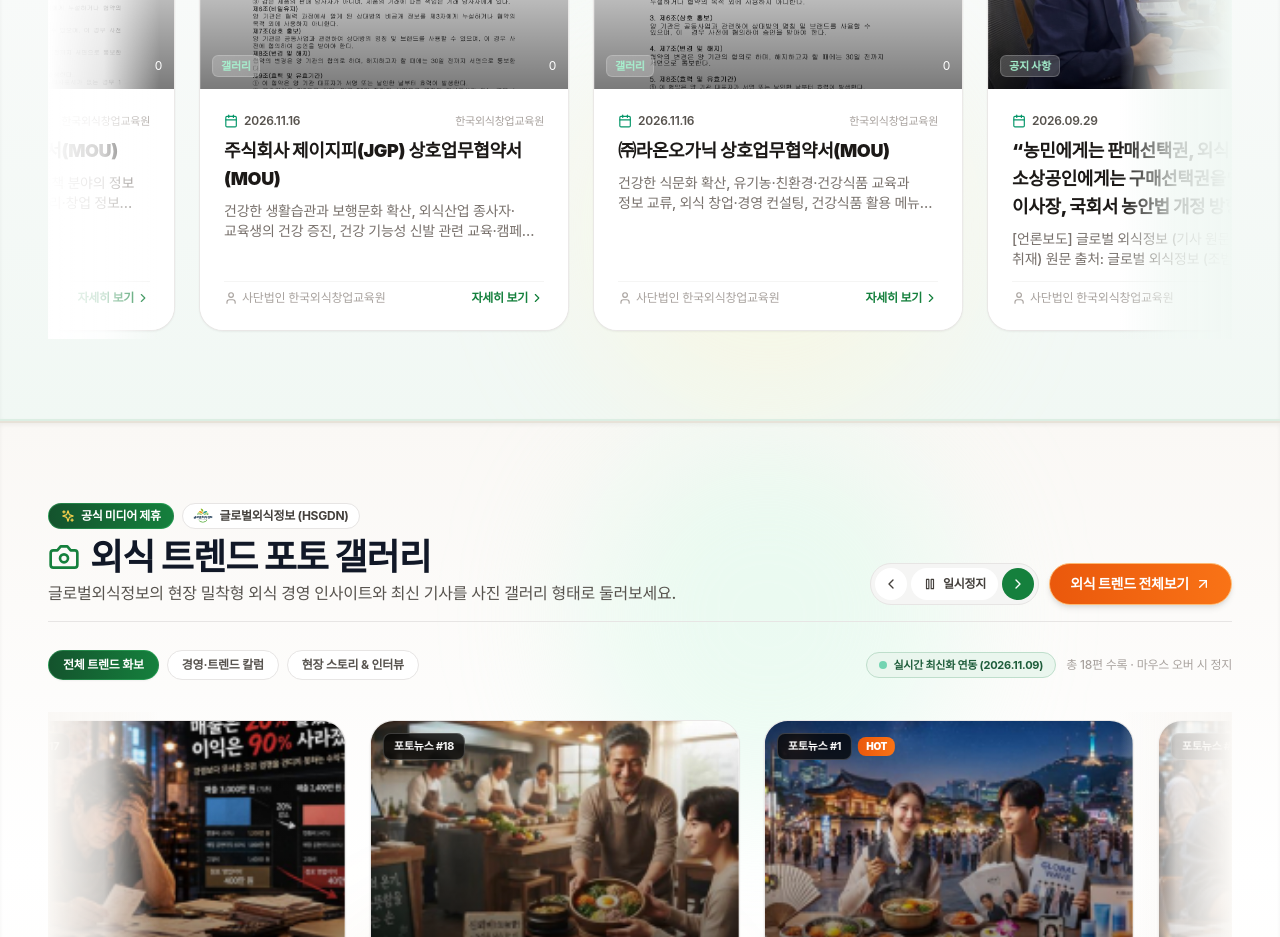
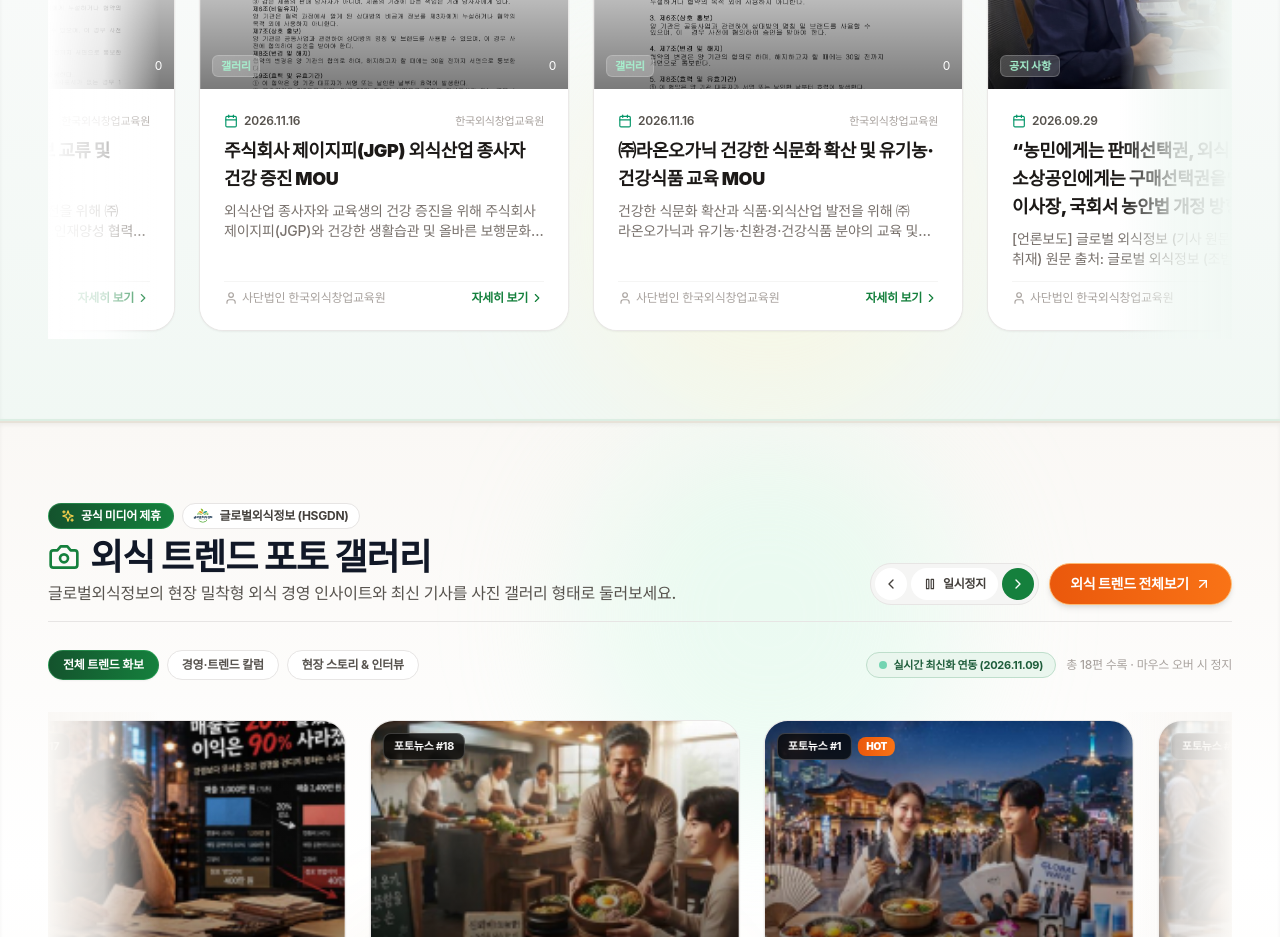
Before and after one commit to Suckholee/KFSSEC, a React (Vite) app: page / in a window 1280 px wide. Shown: the part 1840-2777 px from the top of the page. Built offline with nearby package versions, Linux system fonts and the light colour scheme; no server answers; a web font is replaced by a local one.

Commit message:
content: focus MOU articles on cooperation details

```diff
--- a/src/data/mouAgreements.js
+++ b/src/data/mouAgreements.js
@@ -6,7 +6,7 @@ export const MOU_AGREEMENT_POSTS = [
     "galleryCategory": "partners",
     "isPinned": false,
     "isDemo": false,
-    "title": "㈜한국취업경제 상호업무협약서(MOU)",
+    "title": "㈜한국취업경제 외식·취업 정보 교류 및 인재양성 MOU",
     "date": "2026.11.16",
     "author": "사단법인 한국외식창업교육원",
     "views": 0,
@@ -23,7 +23,7 @@ export const MOU_AGREEMENT_POSTS = [
       "상호업무협약서",
       "㈜한국취업경제"
     ],
-    "content": "외식·창업 교육과 취업·청년경제·고용정책 분야의 정보 교류, 교육·행사 홍보, 인재양성 및 일자리·창업 정보 확산에 관한 상호업무협약서입니다.\n\n협약서 기재일: 2026년 11월 16일. 등록된 원문은 서명·날인 전 문서입니다."
+    "content": "외식산업과 일자리·청년경제 분야의 발전을 위해 ㈜한국취업경제와 교육·취업 정보 교류 및 인재양성 협력을 추진합니다. 교육원 교육·행사 홍보, 외식·취업 분야 전문 기사와 칼럼 기획, 청년·중장년·시니어·외국인 대상 일자리·창업 정보 확산, 공동 세미나 및 직업교육 프로그램을 협력 분야로 합니다."
   },
   {
     "id": "mou-post-jgp",
@@ -32,7 +32,7 @@ export const MOU_AGREEMENT_POSTS = [
     "galleryCategory": "partners",
     "isPinned": false,
     "isDemo": false,
-    "title": "주식회사 제이지피(JGP) 상호업무협약서(MOU)",
+    "title": "주식회사 제이지피(JGP) 외식산업 종사자 건강 증진 MOU",
     "date": "2026.11.16",
     "author": "사단법인 한국외식창업교육원",
     "views": 0,
@@ -49,7 +49,7 @@ export const MOU_AGREEMENT_POSTS = [
       "상호업무협약서",
       "주식회사 제이지피(JGP)"
     ],
-    "content": "건강한 생활습관과 보행문화 확산, 외식산업 종사자·교육생의 건강 증진, 건강 기능성 신발 관련 교육·캠페인 및 공동 프로그램에 관한 상호업무협약서입니다.\n\n협약서 기재일: 2026년 11월 16일. 등록된 원문은 서명·날인 전 문서입니다."
+    "content": "외식산업 종사자와 교육생의 건강 증진을 위해 주식회사 제이지피(JGP)와 건강한 생활습관 및 올바른 보행문화 확산을 추진합니다. 건강 기능성 신발 관련 정보 교류, 건강 교육·캠페인, 회원·교육생 대상 제품 소개 및 유통 활성화, 공동 세미나와 교육 프로그램 운영에 협력합니다."
   },
   {
     "id": "mou-post-raon-organic",
@@ -58,7 +58,7 @@ export const MOU_AGREEMENT_POSTS = [
     "galleryCategory": "partners",
     "isPinned": false,
     "isDemo": false,
-    "title": "㈜라온오가닉 상호업무협약서(MOU)",
+    "title": "㈜라온오가닉 건강한 식문화 확산 및 유기농·건강식품 교육 MOU",
     "date": "2026.11.16",
     "author": "사단법인 한국외식창업교육원",
     "views": 0,
@@ -75,6 +75,6 @@ export const MOU_AGREEMENT_POSTS = [
       "상호업무협약서",
       "㈜라온오가닉"
     ],
-    "content": "건강한 식문화 확산, 유기농·친환경·건강식품 교육과 정보 교류, 외식 창업·경영 컨설팅, 건강식품 활용 메뉴 개발 및 공동사업에 관한 상호업무협약서입니다.\n\n협약서 기재일: 2026년 11월 16일. 등록된 원문은 서명·날인 전 문서입니다."
+    "content": "건강한 식문화 확산과 식품·외식산업 발전을 위해 ㈜라온오가닉과 유기농·친환경·건강식품 분야의 교육 및 정보 교류를 추진합니다. 안전한 먹거리와 올바른 식생활 문화 확산, 외식 창업·경영 컨설팅, 건강식품을 활용한 메뉴 개발과 식문화 연구, 공동 교육·전시 프로그램 및 유통 활성화에 협력합니다."
   }
 ];
```
